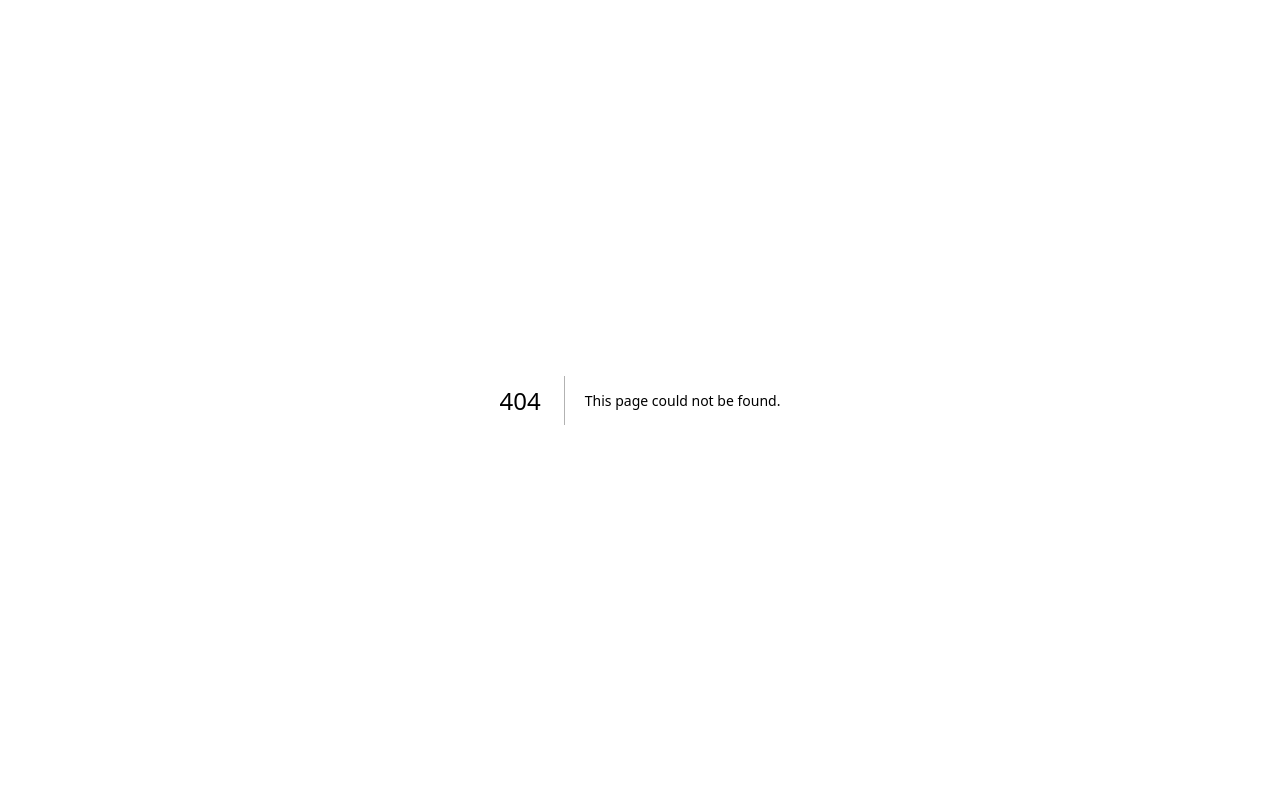
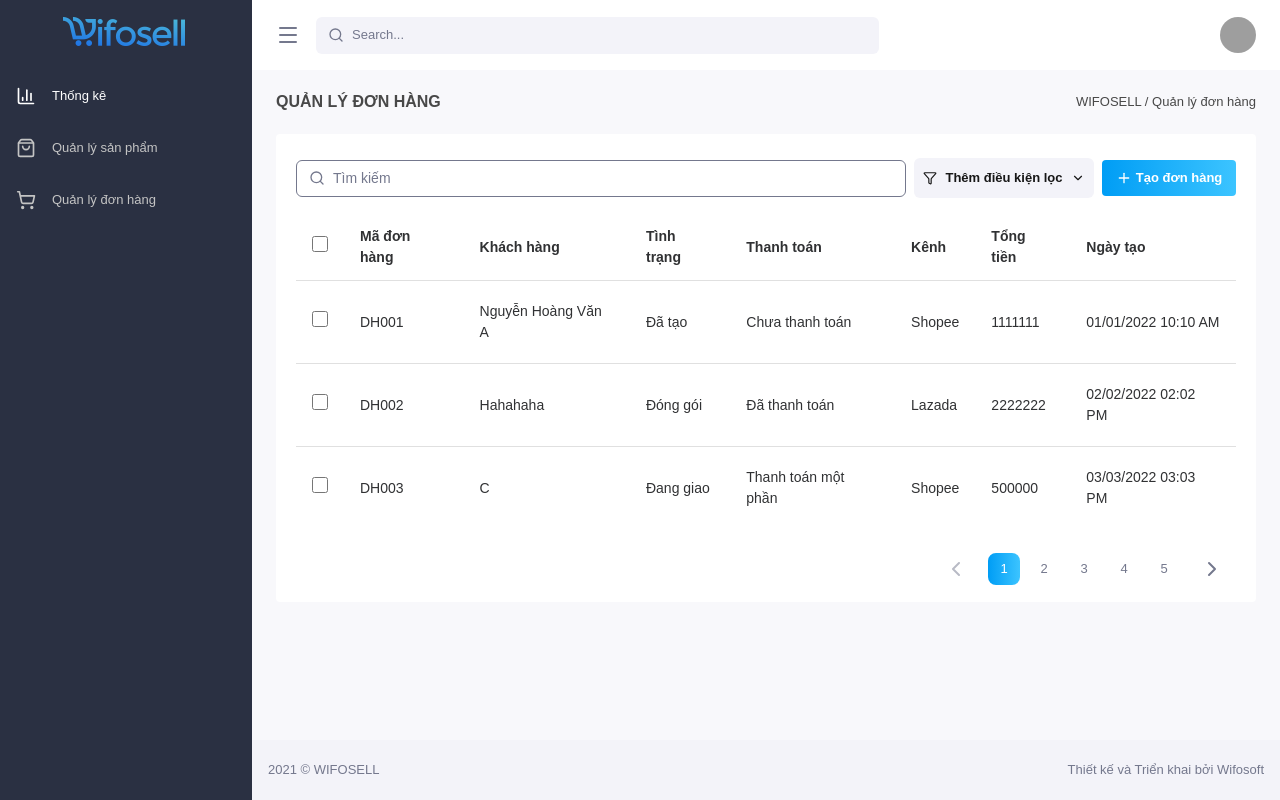
Before and after one commit to khanhcat2212/portal, a Next.js app: page /admin/orders in a window 1280 px wide. Before the commit this address had no page. Built offline with nearby package versions, Linux system fonts and the light colour scheme; grey boxes are pictures that could not be loaded.

Commit message:
feat: create orders page

```diff
--- /dev/null
+++ b/src/constants/orderFilterOptions.ts
@@ -0,0 +1,4 @@
+export const orderFilterOptions = {
+  status: ["Đã tạo", "Đóng gói", "Đang giao"],
+  createdAt: ["1 tháng qua", "3 tháng qua", "6 tháng qua"],
+}
--- /dev/null
+++ b/src/feature/orders/FIlterPopup.tsx
@@ -0,0 +1,71 @@
+import React from "react";
+import Button from "@src/components/button/Button";
+import { ChevronDown } from "lucide-react";
+import { orderFilterOptions } from "@src/constants/orderFilterOptions";
+
+type OrderField = "status" | "createdAt";
+
+interface FilterPopupProps {
+  selectedField: OrderField;
+  selectedValue: string;
+  setSelectedField: (field: any) => void;
+  setSelectedValue: (value: string) => void;
+  addFilter: () => void;
+}
+
+const FilterPopup: React.FC<FilterPopupProps> = ({
+  selectedField,
+  selectedValue,
+  setSelectedField,
+  setSelectedValue,
+  addFilter,
+}) => {
+  const stopPropagation = (e: React.MouseEvent) => e.stopPropagation();
+
+  return (
+    <div onClick={stopPropagation} className="absolute right-0 top-12 w-79 h-65 rounded-md shadow-xs bg-white text-[.875rem] text-black-300 p-8 flex flex-col justify-center">
+      <p>Hiển thị tất cả đơn hàng theo:</p>
+      <div className="relative h-10 my-2 flex items-center">
+        <select
+          className="appearance-none w-full border border-grey-200 rounded-md px-4 py-2 pr-8"
+          value={selectedField}
+          onChange={(e) => setSelectedField(e.target.value)}
+        >
+          <option value="status">Tình trạng đơn hàng</option>
+          <option value="createdAt">Ngày được tạo</option>
+        </select>
+        <ChevronDown
+          size={20}
+          className="absolute right-2 text-grey-500 pointer-events-none"
+          style={{ top: "50%", transform: "translateY(-50%)" }}
+        />
+      </div>
+
+      <p>là:</p>
+      <div className="relative h-10 mt-2 mb-4 flex items-center">
+        <select
+          className="appearance-none w-full border border-grey-200 rounded px-4 py-2 pr-8 leading-5"
+          value={selectedValue}
+          onChange={(e) => setSelectedValue(e.target.value)}
+        >
+          {orderFilterOptions[selectedField].map((opt) => (
+            <option key={opt} value={opt}>
+              {opt}
+            </option>
+          ))}
+        </select>
+        <ChevronDown
+          size={20}
+          className="absolute right-2 text-grey-500 pointer-events-none z-10"
+          style={{ top: "50%", transform: "translateY(-50%)" }}
+        />
+      </div>
+
+      <Button variant="primary" size="sm" onClick={addFilter}>
+        Thêm điều kiện lọc
+      </Button>
+    </div>
+  );
+};
+
+export default FilterPopup;
--- /dev/null
+++ b/src/pages/admin/orders/index.tsx
@@ -0,0 +1,219 @@
+import Button from "@src/components/button/Button";
+import Input from "@src/components/input/Input";
+import Pagination from "@src/components/pagination/Pagination";
+import { orderFilterOptions } from "@src/constants/orderFilterOptions";
+import { orders } from "@src/constants/orders";
+import FilterPopup from "@src/feature/orders/FIlterPopup";
+import ActiveFilterBadge from "@src/feature/products/ActiveFilterBadge";
+import AdminLayout from "@src/layout/adminLayout";
+import { isWithinPeriod, normalizeString } from "@src/utils/parseData";
+import { ChevronDown, Filter, Plus } from "lucide-react";
+import { useRouter } from "next/navigation";
+import React, { useEffect, useMemo, useState } from "react";
+
+type OrderField = "status" | "createdAt";
+
+interface Filter {
+  field: OrderField;
+  value: string;
+}
+
+const Orders: React.FC = () => {
+  const [keyword, setKeyword] = useState("");
+  const [isOpenFilter, setIsOpenFilter] = useState(false);
+  const [activeFilters, setActiveFilters] = useState<Filter[]>([]);
+  const [selectedField, setSelectedField] = useState<OrderField>("status");
+  const [selectedValue, setSelectedValue] = useState("");
+  const filterPopupRef = React.useRef<HTMLDivElement>(null);
+
+  const [currentPage, setCurrentPage] = useState(1);
+  const itemsPerPage = 3;
+
+  const router = useRouter()
+
+  const addFilter = () => {
+    if (!selectedValue) return;
+
+    const newFilter = { field: selectedField, value: selectedValue };
+
+    if (
+      activeFilters.some(
+        (f) => f.field === newFilter.field && f.value === newFilter.value
+      )
+    )
+      return;
+
+    setActiveFilters([...activeFilters, newFilter]);
+    setIsOpenFilter(false);
+    setSelectedValue("");
+  };
+
+  const removeFilter = (index: number) => {
+    setActiveFilters(activeFilters.filter((_, i) => i !== index));
+  };
+
+  const filteredOrders = useMemo(() => {
+    let result = orders;
+
+    if (keyword.trim()) {
+      const kw = normalizeString(keyword);
+      result = result.filter(
+        (p) =>
+          normalizeString(p.id).includes(kw) ||
+          normalizeString(p.name).includes(kw) ||
+          normalizeString(p.status).includes(kw)
+      );
+    }
+
+    if (activeFilters.length > 0) {
+      result = result.filter((order) =>
+        activeFilters.every((filter) => {
+          if (filter.field === "createdAt") {
+            return isWithinPeriod(order.createdAt, filter.value);
+          }
+          return order[filter.field] === filter.value;
+        })
+      );
+    }
+
+    return result;
+  }, [keyword, activeFilters]);
+
+  useEffect(() => setCurrentPage(1), [keyword]);
+
+  useEffect(() => {
+    if (isOpenFilter) {
+      const firstValue = orderFilterOptions[selectedField][0];
+      setSelectedValue(firstValue);
+    }
+  }, [isOpenFilter, selectedField]);
+
+  const totalPages = Math.ceil(filteredOrders.length / itemsPerPage);
+  const pagesPerBlock = 5;
+
+  const paginatedOrders = filteredOrders.slice(
+    (currentPage - 1) * itemsPerPage,
+    currentPage * itemsPerPage
+  );
+
+  const handleChangePage = (page: number) => {
+    if (page >= 1 && page <= totalPages) {
+      setCurrentPage(page);
+    }
+  };
+
+  const currentBlock = Math.ceil(currentPage / pagesPerBlock);
+  const startPage = (currentBlock - 1) * pagesPerBlock + 1;
+  const endPage = Math.min(currentBlock * pagesPerBlock, totalPages);
+
+  const visiblePages = [];
+  for (let i = startPage; i <= endPage; i++) {
+    visiblePages.push(i);
+  }
+  return (
+    <AdminLayout>
+      <div className="w-full h-[468px] bg-white rounded-sm py-6 px-5 flex flex-col justify-between">
+        <div className="flex items-center justify-between gap-2 mb-4">
+          <div className="flex-1">
+            <Input
+              variant="outline"
+              placeholder="Tìm kiếm"
+              withIcon
+              value={keyword}
+              onChange={(e) => setKeyword(e.target.value)}
+            />
+          </div>
+          <div
+            onClick={() => setIsOpenFilter((prev) => !prev)}
+            className="relative cursor-pointer bg-grey-300 rounded-md flex items-center justify-center gap-2 w-45 h-10"
+          >
+            <Filter size={14} />
+            <span className="text-[.8125rem] font-semibold">
+              Thêm điều kiện lọc
+            </span>
+            <ChevronDown size={14} />
+
+            {isOpenFilter && (
+              <FilterPopup
+                selectedField={selectedField}
+                selectedValue={selectedValue}
+                setSelectedField={setSelectedField}
+                setSelectedValue={setSelectedValue}
+                addFilter={addFilter}
+              />
+            )}
+          </div>
+
+          <Button onClick={() => router.push('/admin/orders/create')} variant="primary" size="sm" className="w-33.5">
+            <div className="flex items-center gap-1">
+              <Plus size={16} className="text-white" />
+              <span className="text-white text-[.8125rem]">Tạo đơn hàng</span>
+            </div>
+          </Button>
+        </div>
+
+        {activeFilters.length > 0 && (
+          <div className="w-full border-t border-b border-grey-200 py-4 flex items-center gap-4">
+            {activeFilters.map((f, idx) => (
+              <ActiveFilterBadge
+                key={idx}
+                filter={f}
+                onRemove={() => removeFilter(idx)}
+              />
+            ))}
+          </div>
+        )}
+
+        {/* Table */}
+        <div className="rounded-lg h-100">
+          <table className="w-full text-left text-[14px] text-black-300">
+            <thead>
+              <tr className="">
+                <th className="px-4 py-3 w-10">
+                  <input type="checkbox" className="w-4 h-4 rounded-lg" />
+                </th>
+                <th className="px-4 py-3 font-semibold">Mã đơn hàng</th>
+                <th className="px-4 py-3 font-semibold">Khách hàng</th>
+                <th className="px-4 py-3 font-semibold">Tình trạng</th>
+                <th className="px-4 py-3 font-semibold">Thanh toán</th>
+                <th className="px-4 py-3 font-semibold">Kênh</th>
+                <th className="px-4 py-3 font-semibold">Tổng tiền</th>
+                <th className="px-4 py-3 font-semibold">Ngày tạo</th>
+              </tr>
+            </thead>
+
+            <tbody>
+              {paginatedOrders.map((order, idx) => (
+                <tr
+                  key={order.id}
+                  className="border-t border-grey-200 hover:bg-slate-50"
+                >
+                  <td className="px-4 py-5">
+                    <input type="checkbox" className="w-4 h-4 rounded-lg" />
+                  </td>
+                  <td className="px-4 py-5">{order.id}</td>
+                  <td className="px-4 py-5">{order.customer}</td>
+                  <td className="px-4 py-5">{order.status}</td>
+                  <td className="px-4 py-5">{order.checkout}</td>
+                  <td className="px-4 py-5">{order.channel}</td>
+                  <td className="px-4 py-5">{order.total}</td>
+                  <td className="px-4 py-5">{order.createdAt}</td>
+                </tr>
+              ))}
+            </tbody>
+          </table>
+        </div>
+
+        {/* Pagination */}
+        <Pagination
+          currentPage={currentPage}
+          totalPages={totalPages}
+          visiblePages={visiblePages}
+          onChangePage={setCurrentPage}
+        />
+      </div>
+    </AdminLayout>
+  );
+};
+
+export default Orders;
```
